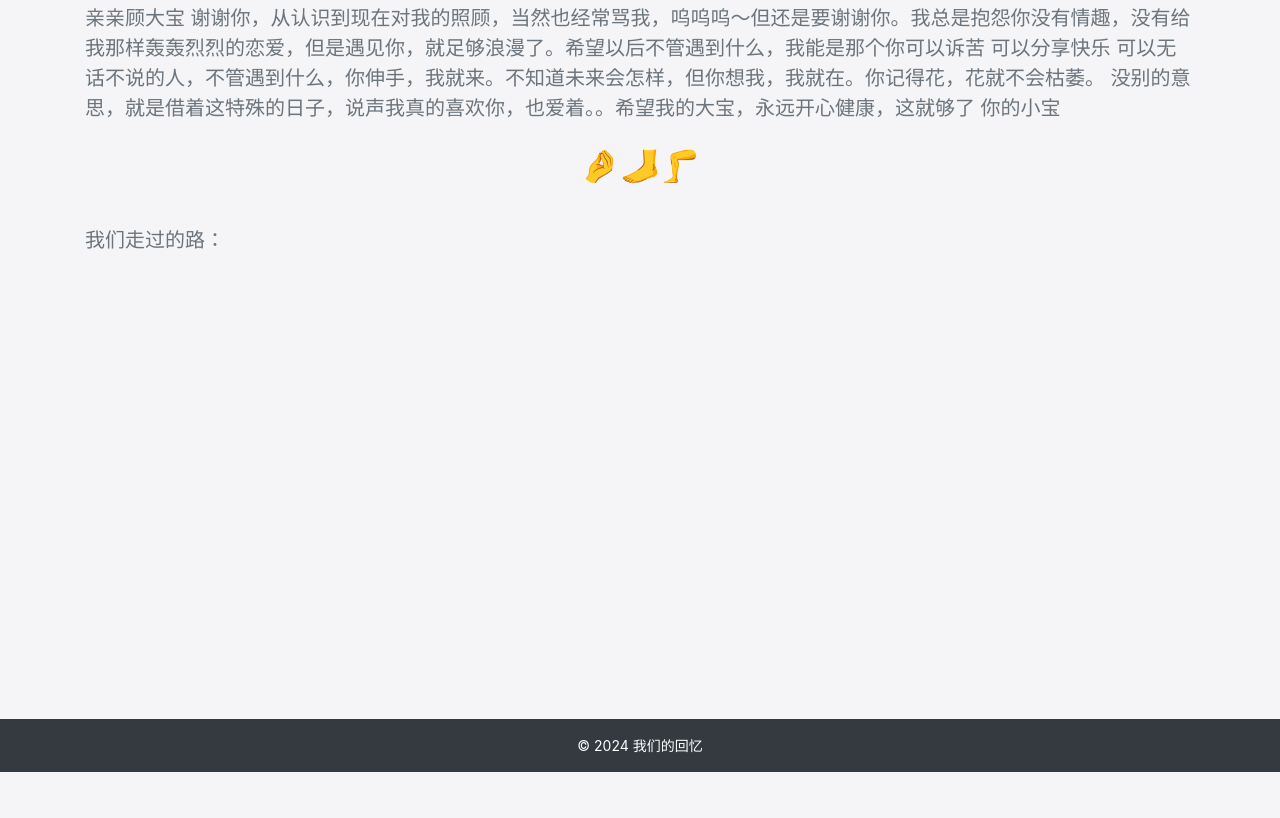
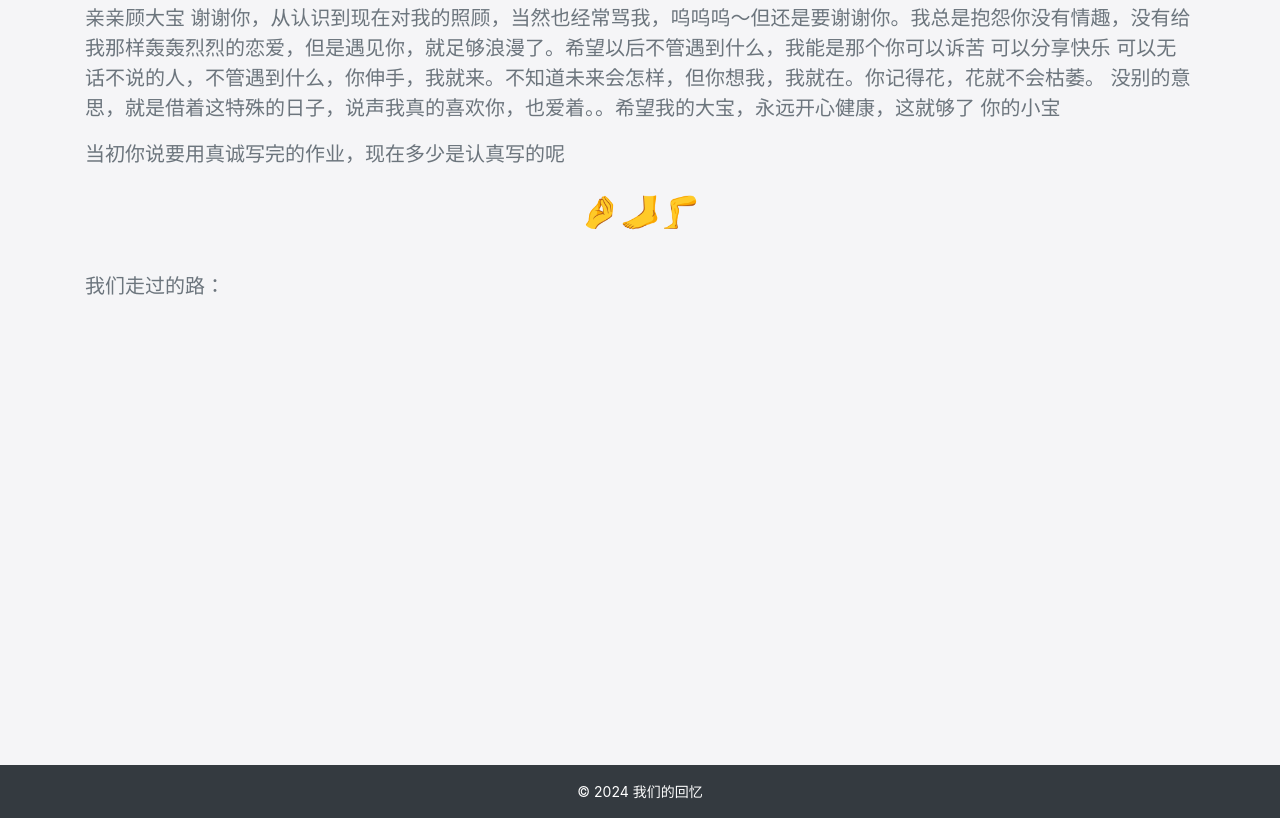
Before and after one commit to aooy1314/GCM, a plain HTML site: page index.html in a window 1280 px wide. Shown: the part 1039-1857 px from the top of the page. Before the commit the page ends 1811 px from the top, so only its background shows below. Drawn offline with nearby package versions, Linux system fonts and the light colour scheme; files whose address does not match are found by name.

Commit message:
Update index.html

```diff
--- a/index.html
+++ b/index.html
@@ -52,6 +52,7 @@
 谢谢你，从认识到现在对我的照顾，当然也经常骂我，呜呜呜～但还是要谢谢你。我总是抱怨你没有情趣，没有给我那样轰轰烈烈的恋爱，但是遇见你，就足够浪漫了。希望以后不管遇到什么，我能是那个你可以诉苦 可以分享快乐 可以无话不说的人，不管遇到什么，你伸手，我就来。不知道未来会怎样，但你想我，我就在。你记得花，花就不会枯萎。
 没别的意思，就是借着这特殊的日子，说声我真的喜欢你，也爱着。。希望我的大宝，永远开心健康，这就够了
 你的小宝</p>
+                <p>当初你说要用真诚写完的作业，现在多少是认真写的呢</p>
             </article>
             <!-- 更多日记 -->
         </section>
```
